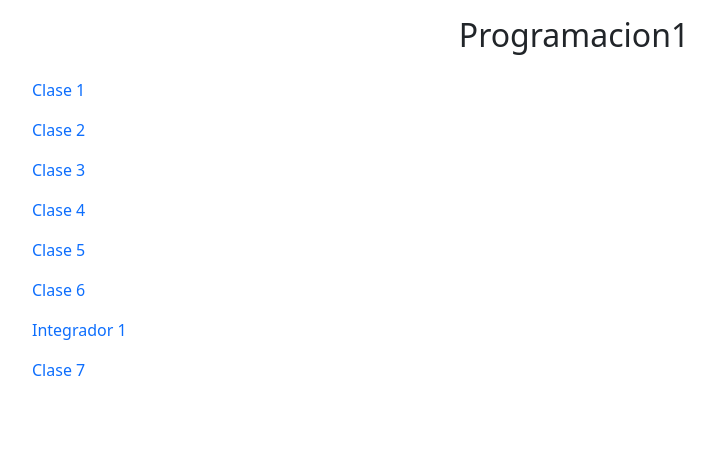
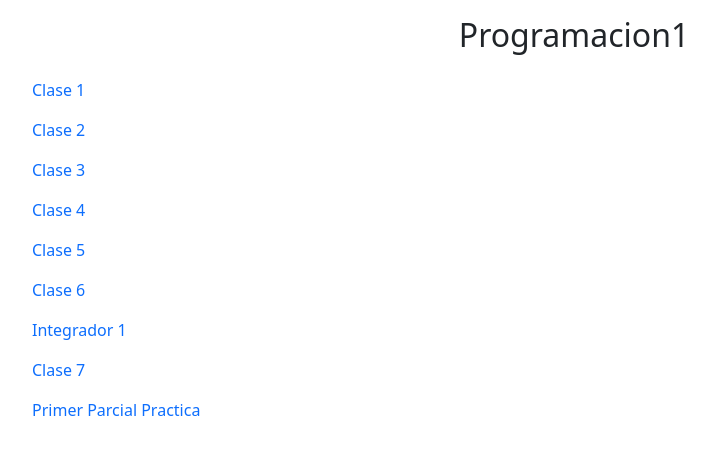
Before and after one commit to AlanYanse/blog-tuia-com1, a plain HTML site: page views/programacion1.html in a window 1280 px wide. Shown: the whole page, without its empty margins (66-780 px from the left). Drawn offline with nearby package versions, Linux system fonts and the light colour scheme.

Commit message:
se agrega el primer parcial de programacion1

```diff
--- a/views/programacion1.html
+++ b/views/programacion1.html
@@ -41,6 +41,9 @@
     <li class="nav-item">
       <a class="nav-link" href="https://pastebin.com/raw/QejQcNBG">Clase 7</a>
     </li>
+    <li class="nav-item">
+      <a class="nav-link" href="https://pastebin.com/raw/ZVpQczAD">Primer Parcial Practica</a>
+    </li>
   </ul>
 </div></body>
 </html>
```
